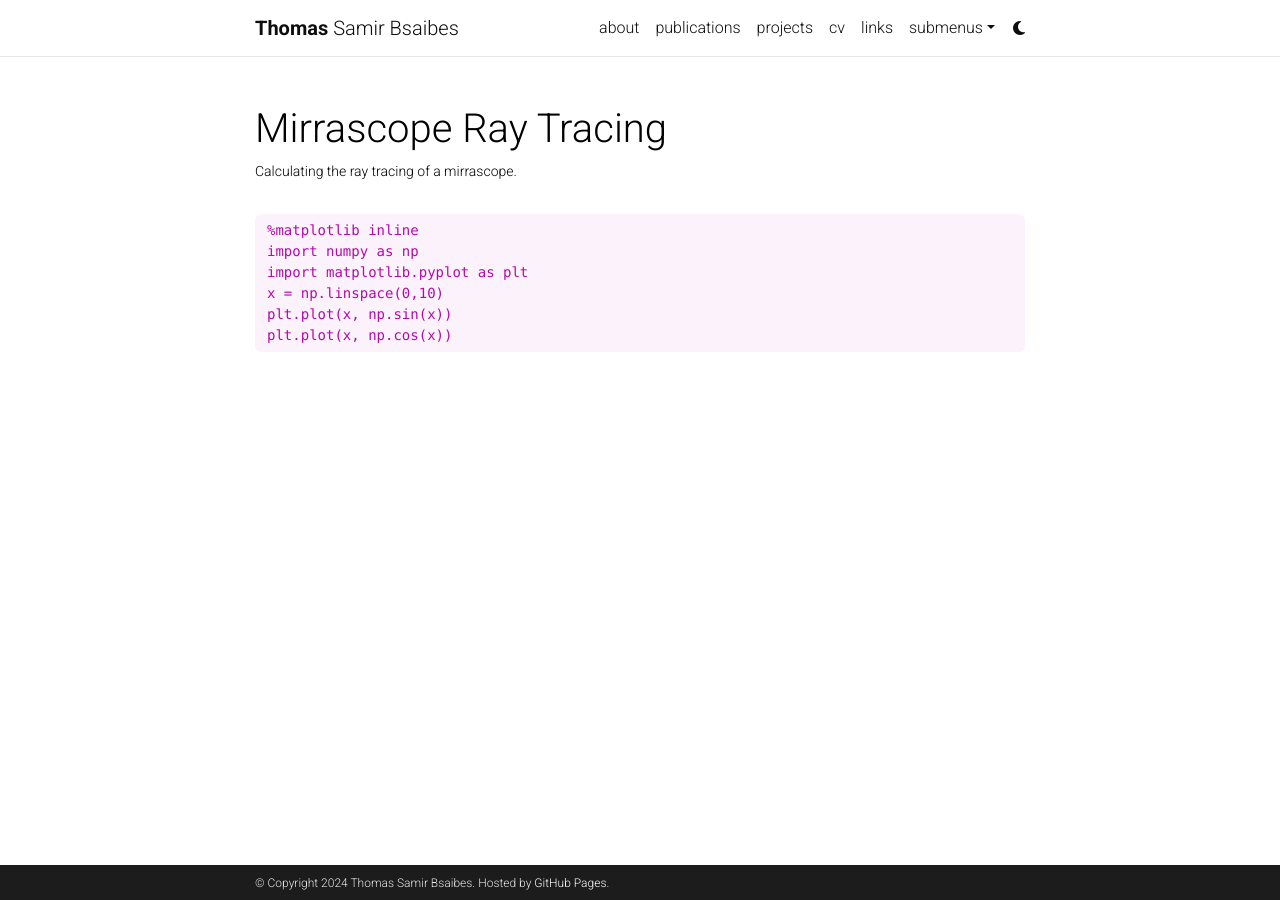
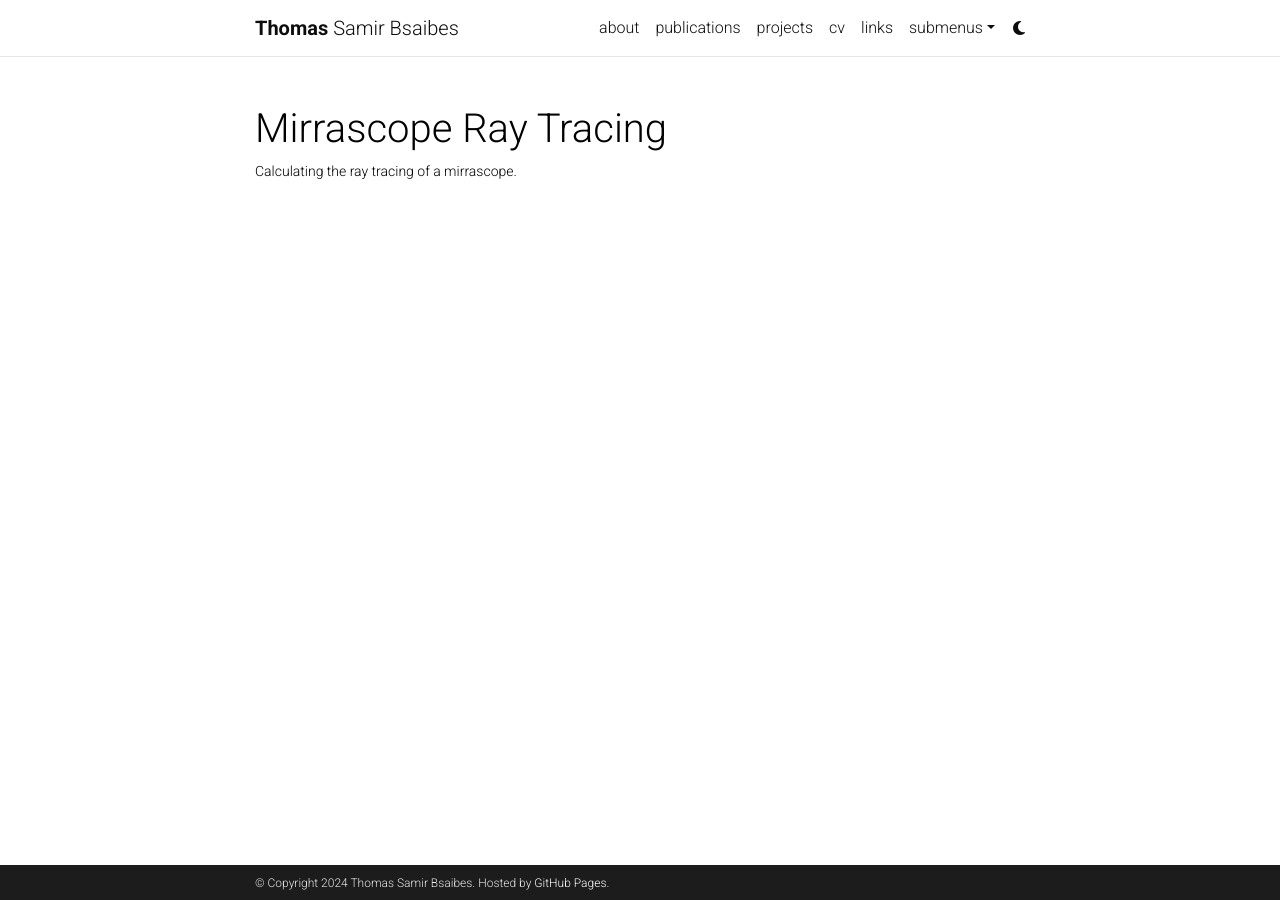
Before and after one commit to BsaibesT/bsaibest.github.io, a Jekyll site: the page built from _projects/8_project.md, in a window 1280 px wide. Built offline with Jekyll 4.4.1, drawn with Linux system fonts in a browser that asks for light colours; comment, search, counter and statistics services are not loaded; a style sheet for code colours, icons or effects is not loaded.

Commit message:
Update 8_project.md

```diff
--- a/_projects/8_project.md
+++ b/_projects/8_project.md
@@ -47,13 +47,13 @@ category: fun
 <div class="thebe-activate"></div>
 <div class="thebe-status"></div>
 
-<pre data-executable="true" data-language="python">
+<!-- <pre data-executable="true" data-language="python">
 %matplotlib inline
 import numpy as np
 import matplotlib.pyplot as plt
 x = np.linspace(0,10)
 plt.plot(x, np.sin(x))
 plt.plot(x, np.cos(x))
-</pre>
+</pre> -->
 
 <!-- <pre data-executable="true" data-language="python">print("Hello!")</pre> -->
```
